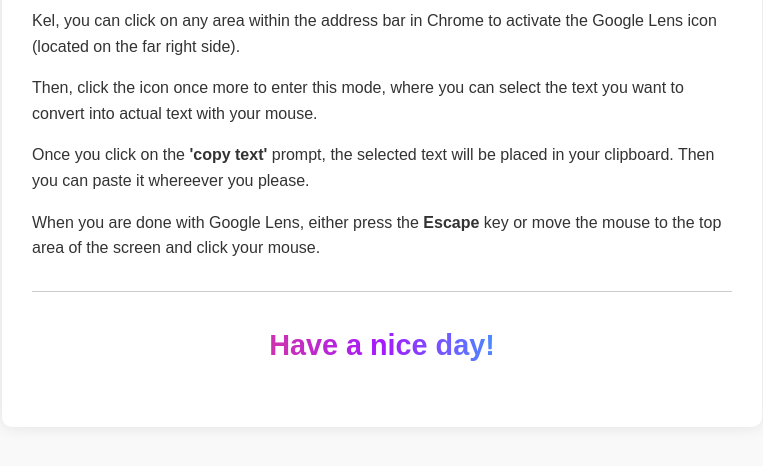
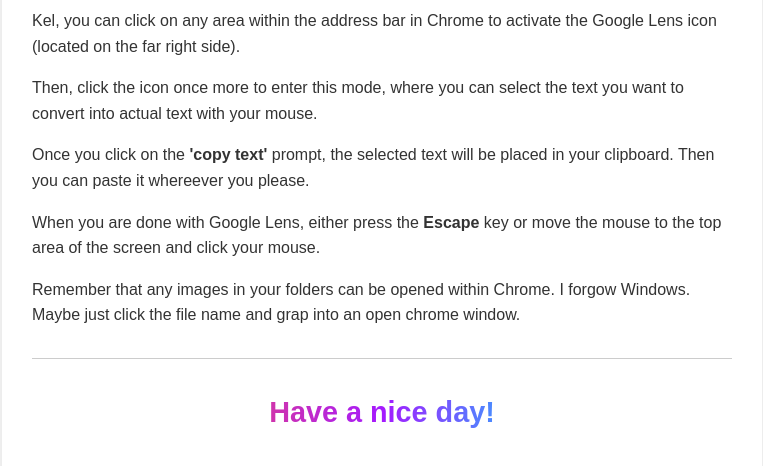
Before and after one commit to cwgabel/Kelly, a plain HTML site: page index.html in a window 1280 px wide. Shown: the part 164-630 px from the top of the page, without its empty margins (258-1021 px from the left). Drawn offline with Linux system fonts and the light colour scheme.

Commit message:
Update index.html

```diff
--- a/index.html
+++ b/index.html
@@ -65,6 +65,10 @@
     <p>
       When you are done with Google Lens, either press the <strong>Escape</strong> key or move the mouse to the top area of the screen and click your mouse.
     </p>
+    <p>
+       Remember that any images in your folders can be opened within Chrome. I forgow Windows.  Maybe just click the file name and grap into an open chrome window.
+    </p>
+
     <hr>
     <p class="fancy-footer">Have a nice day!</p>
   </div>
```
